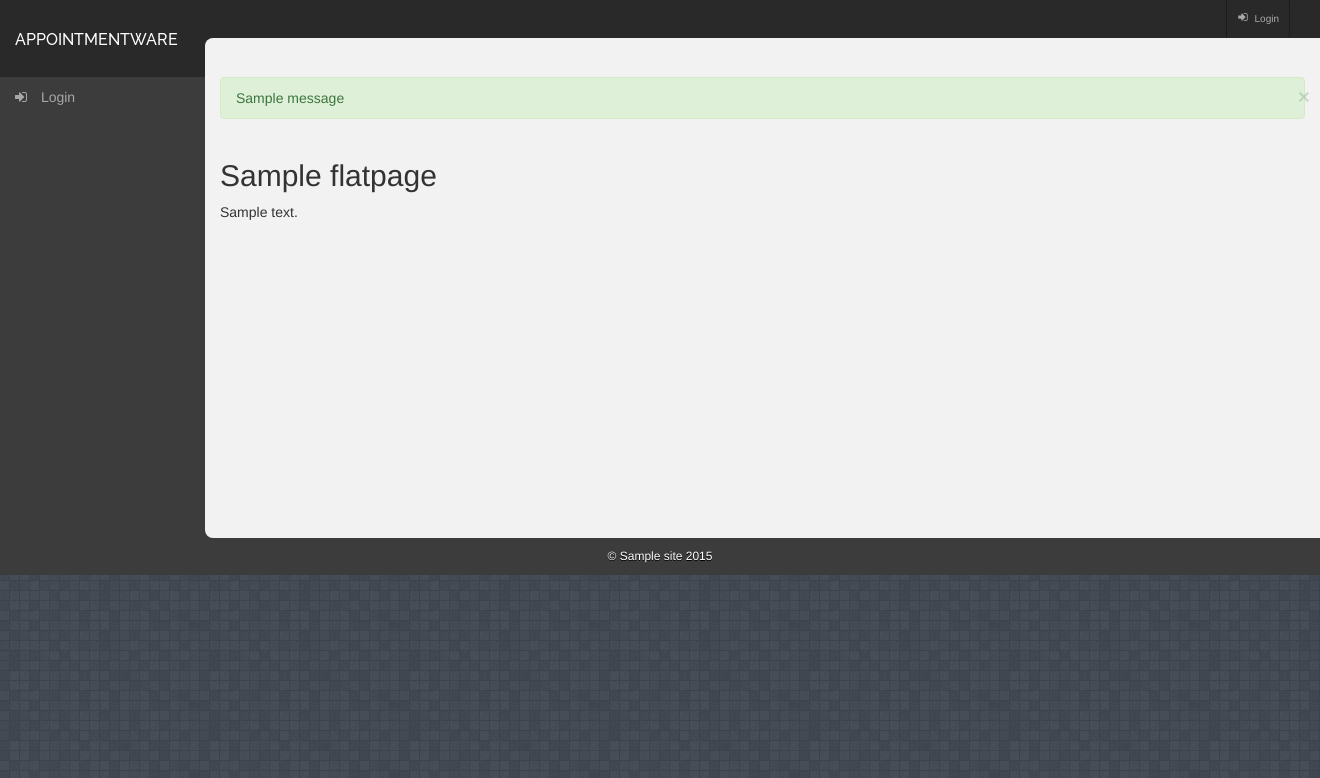
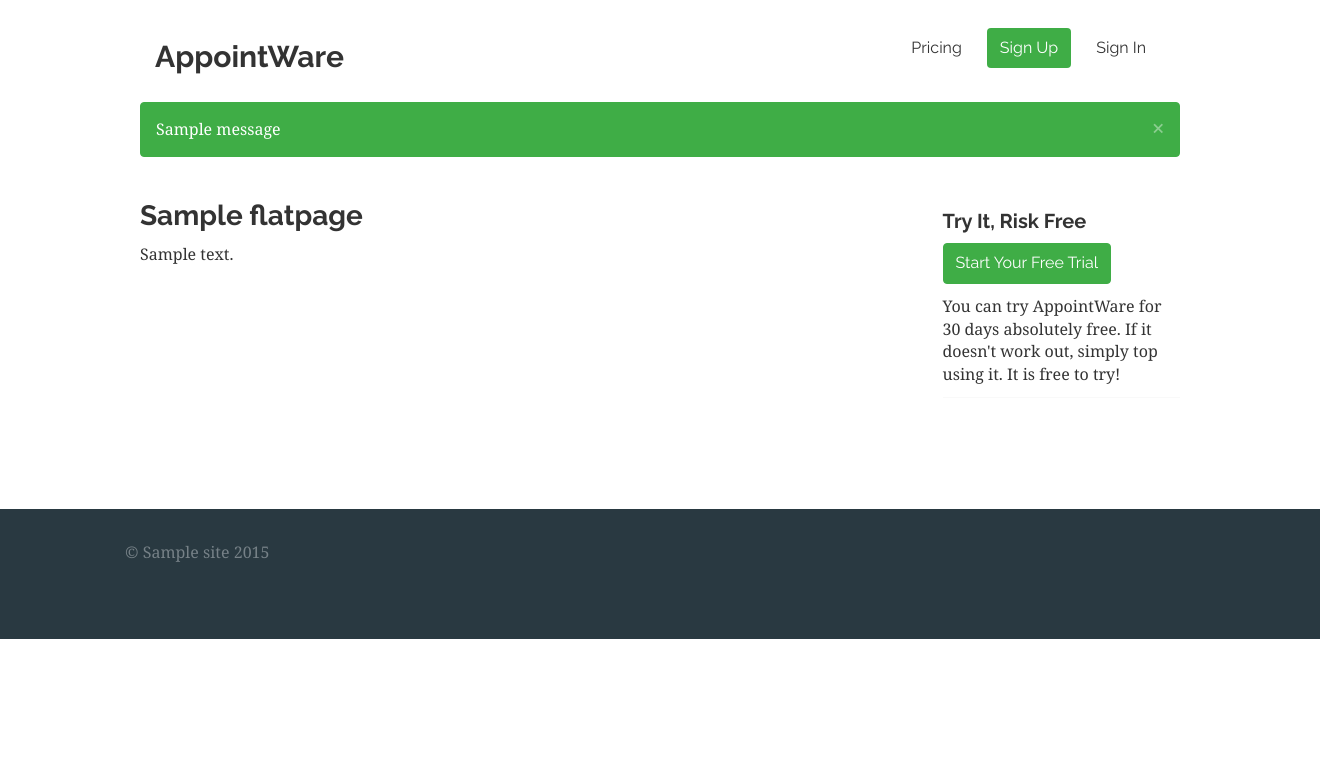
Before and after one commit to moshthepitt/apr, a Django app: template templates/flatpages/default.html in a window 1320 px wide; the page is wider, and only the part inside the window is pictured. Shown: the top 778 px of that part. Run offline with Django 3.2, Linux system fonts and the light colour scheme; the template is opened without the code that fills it: most values are stand-ins (such as "Sample title", 1, 10 or a date in 2020); one stand-in notice (Sample message) is shown; some libraries are stand-ins or nearby versions; some web fonts are replaced.

Commit message:
add flatpage template + fix up home page

```diff
--- a/apr/urls.py
+++ b/apr/urls.py
@@ -18,6 +18,9 @@ urlpatterns = patterns('',
 
     # utils
     url(r'^customer-redirector/$', CustomerRedirect.as_view(), name='customer_redirect'),
+
+    # flat pages
+    url(r'^page/', include('django.contrib.flatpages.urls')),
 )
 
 if settings.DEBUG:
--- a/static/css/front.css
+++ b/static/css/front.css
@@ -98,6 +98,23 @@ nav {
   background-color: #E9EEF1;
 }
 
+#main-page {
+  min-height:600px;
+}
+
+#main-page .content-section {
+  margin-bottom:30px;
+  padding:0px;
+}
+
+#sidebar {
+  margin-top:20px;
+}
+
+.widget {
+  margin-bottom:20px;
+  border-bottom:1px solid #f9f9f9;
+}
 
 /* Footer */
 footer {
--- a/templates/flatpages/default.html
+++ b/templates/flatpages/default.html
@@ -1,12 +1,27 @@
-{% extends "base.html" %}
-{% block title %}{{ flatpage.title }}{% endblock %}
-{% block main_content %}
-    <div class="header_title clearfix">
-       <div class="titlepadding">
-           <h2>{{ flatpage.title }}</h2>
-       </div>
+{% extends "front-base.html" %}
+{% load i18n %}
+
+{% block title %}{{ flatpage.title }} | AppointWare{% endblock %}
+
+{% block all_content %}
+	<div id="main-page">
+	    <div class="row content-section">
+	      <div class="container">
+	        <div class="col-md-9">
+	        	<h3>{{ flatpage.title }}</h3>
+	         	<div class="page-content">{{ flatpage.content }}</div>
+	      	</div>
+	      	<div id="sidebar" class="col-md-3">
+	      		<div class="widget">
+	      			<h4 class="widget-title">{% trans "Try It,  Risk Free" %}</h4>
+	      			<p><a href="" class="btn btn-success">{% trans "Start Your Free Trial" %}</a></p>
+	      			<p>
+	      				{% blocktrans %}
+	      				You can try AppointWare for 30 days absolutely free. If it doesn't work out, simply top using it.  It is free to try!
+	      				{% endblocktrans %}
+	      			</p>
+	      		</div>
+	      	</div>
+	    </div>
     </div>
-    <div class="content">
-    	<div class="checkout">{{ flatpage.content }}</div>
-		</div>
 {% endblock %}
--- /dev/null
+++ b/templates/front-base.html
@@ -0,0 +1,101 @@
+<!DOCTYPE html>
+{% load staticfiles %}
+{% load compress %}
+{% load i18n %}
+<html lang="en">
+<head>
+  <meta charset="utf-8">
+  <meta http-equiv="X-UA-Compatible" content="IE=edge">
+  <meta name="viewport" content="width=device-width, initial-scale=1">
+  {% block meta_keywords %}<meta name="keywords" content="" />{% endblock %}
+  {% block meta_description %}<meta name="description" content="" />{% endblock %}
+  {% block other_meta %}{% endblock %}
+  <link rel="Shortcut Icon" href="{% static 'img/favicon.ico' %}" type="image/x-icon" />
+
+  <title>{% block title %}{{site.name}}{% endblock %}</title>
+
+  {% compress css %}
+  <link rel="stylesheet" type="text/css" href="{% static 'bootstrap/css/readable.bootstrap.min.css' %}" />
+  <link rel="stylesheet" type="text/css" media="all" href="{% static 'css/front.css' %}" />
+  {% block extracss %}{% endblock %}
+  {% endcompress %}
+
+  {% block extrahead %}{% endblock %}
+
+  <!-- HTML5 shim and Respond.js for IE8 support of HTML5 elements and media queries -->
+  <!--[if lt IE 9]>
+    <script src="https://oss.maxcdn.com/html5shiv/3.7.2/html5shiv.min.js"></script>
+    <script src="https://oss.maxcdn.com/respond/1.4.2/respond.min.js"></script>
+    <![endif]-->
+  </head>
+
+  <body>
+    <nav class="navbar navbar-default" role="navigation">
+      <div class="row">
+        <div class="container">
+          <div class="col-md-12">
+            <!-- Brand and toggle get grouped for better mobile display -->
+            <div class="navbar-header">
+              <button type="button" class="navbar-toggle" data-toggle="collapse" data-target="#bs-example-navbar-collapse-1">
+                <span class="sr-only">{% trans "Toggle navigation" %}</span>
+                <span class="icon-bar"></span>
+                <span class="icon-bar"></span>
+                <span class="icon-bar"></span>
+              </button>
+              <a class="navbar-brand" href="{% url 'home' %}">AppointWare</a>
+            </div>
+
+            <!-- Collect the nav links, forms, and other content for toggling -->
+            <div class="collapse navbar-collapse" id="bs-example-navbar-collapse-1">
+              <ul class="nav navbar-nav navbar-right">
+                <li><a href="javascript:void(0)">{% trans "Pricing" %}</a></li>
+                <li><a href="javascript:void(0)" class="btn btn-success">{% trans "Sign Up" %}</a></li>
+                <li><a href="javascript:void(0)">{% trans "Sign In" %}</a></li>
+              </ul>
+            </div><!-- /.navbar-collapse -->
+          </div>
+        </div>
+      </div>
+    </nav>
+
+    {% block messages %}
+    {% if messages %}
+    <div class="row content-section normalfy">
+      <div class="container">
+        <div class="col-md-12">
+          {% for message in messages %}
+          <div class="alert alert-{% if message.tags %}{{ message.tags }}{% endif %} alert-dismissible" role="alert">
+            <button type="button" class="close" data-dismiss="alert"><span aria-hidden="true">&times;</span><span class="sr-only">{% trans "Close" %}</span></button>
+            {{ message }}
+          </div>
+          {% endfor %}
+        </div>
+      </div>
+    </div>
+    {% endif %}
+    {% endblock %}
+
+    {% block all_content %}
+
+    {% endblock %}
+
+    <footer class="footer">
+      <div class="container">
+        <div class="row">
+          <div class="col-md-12"><p>&copy; {{ site.name }} {% now "Y" %}</p></div>
+        </div>
+      </div>
+    </footer>
+
+
+    {% compress js %}
+    <script src="{% static 'js/jquery.min.js' %}"></script>
+    <script src="{% static 'bootstrap/js/bootstrap.min.js' %}"></script>
+    <!-- IE10 viewport hack for Surface/desktop Windows 8 bug -->
+    <script src="{% static 'js/ie10-viewport-bug-workaround.js' %}"></script>
+    {% block extrajs %}{% endblock %}
+    {% endcompress %}
+
+    {% block extrafooter %}{% endblock %}
+  </body>
+</html>
```
Also changed, not shown: core/templates/core/home.html (+10 -92 lines).
